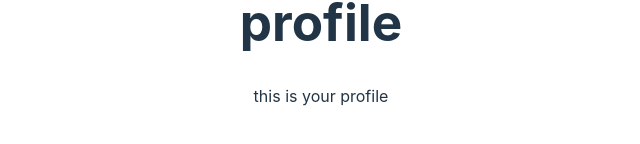
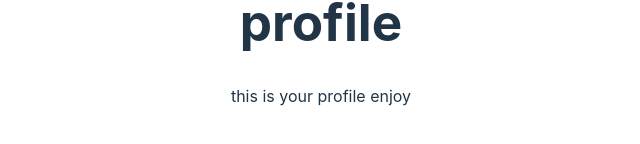
Before and after one commit to mitchell2001b/TaskboardingFrontend, a React (Vite) app: page /profile in a window 1280 px wide. Shown: the part 358-502 px from the top of the page, without its empty margins (319-959 px from the left). Built offline with nearby package versions, Linux system fonts and the light colour scheme.

Commit message:
added a bit of text

```diff
--- a/src/components/Profile.jsx
+++ b/src/components/Profile.jsx
@@ -4,7 +4,7 @@ function Profile()
     return (
         <>
             <h1>profile</h1>
-            <p>this is your profile</p>
+            <p>this is your profile enjoy</p>
 
         </>
 
```
